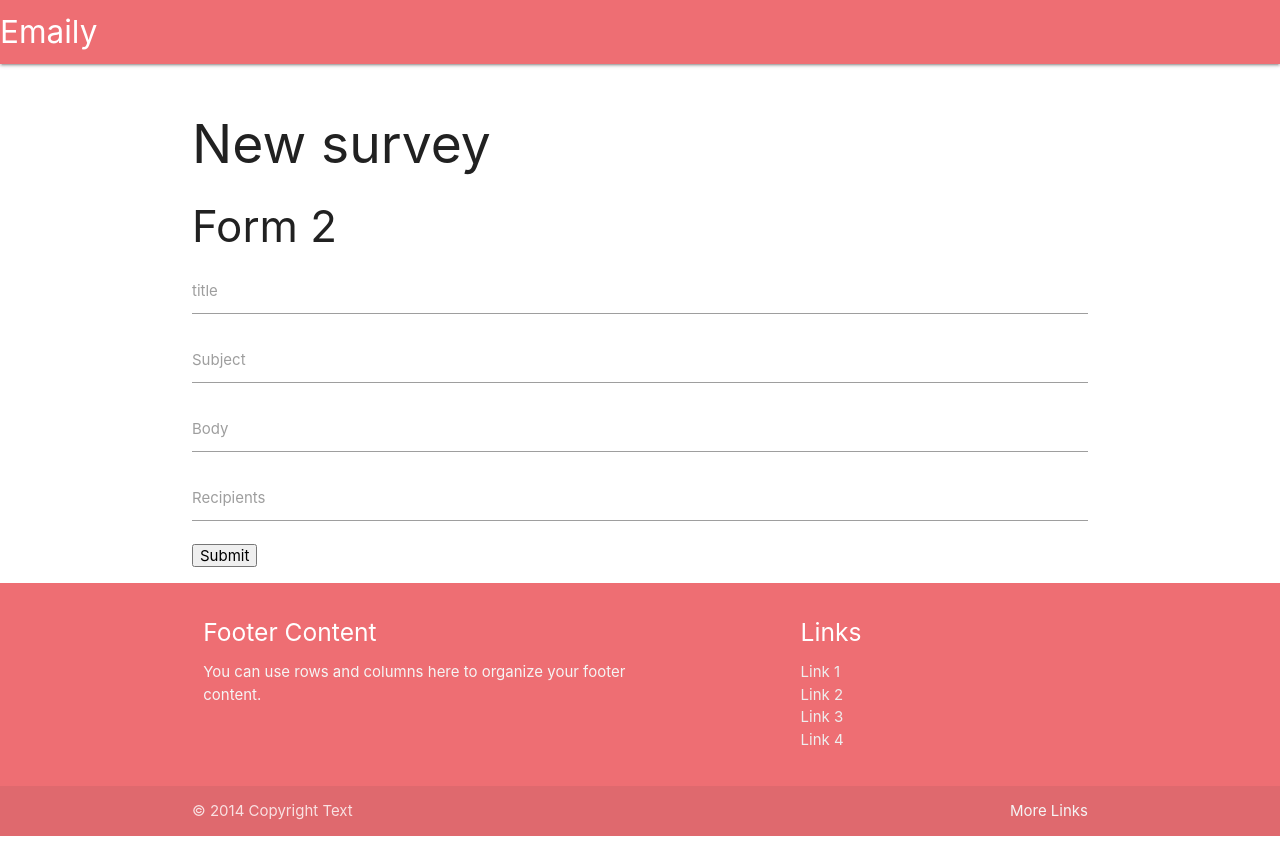
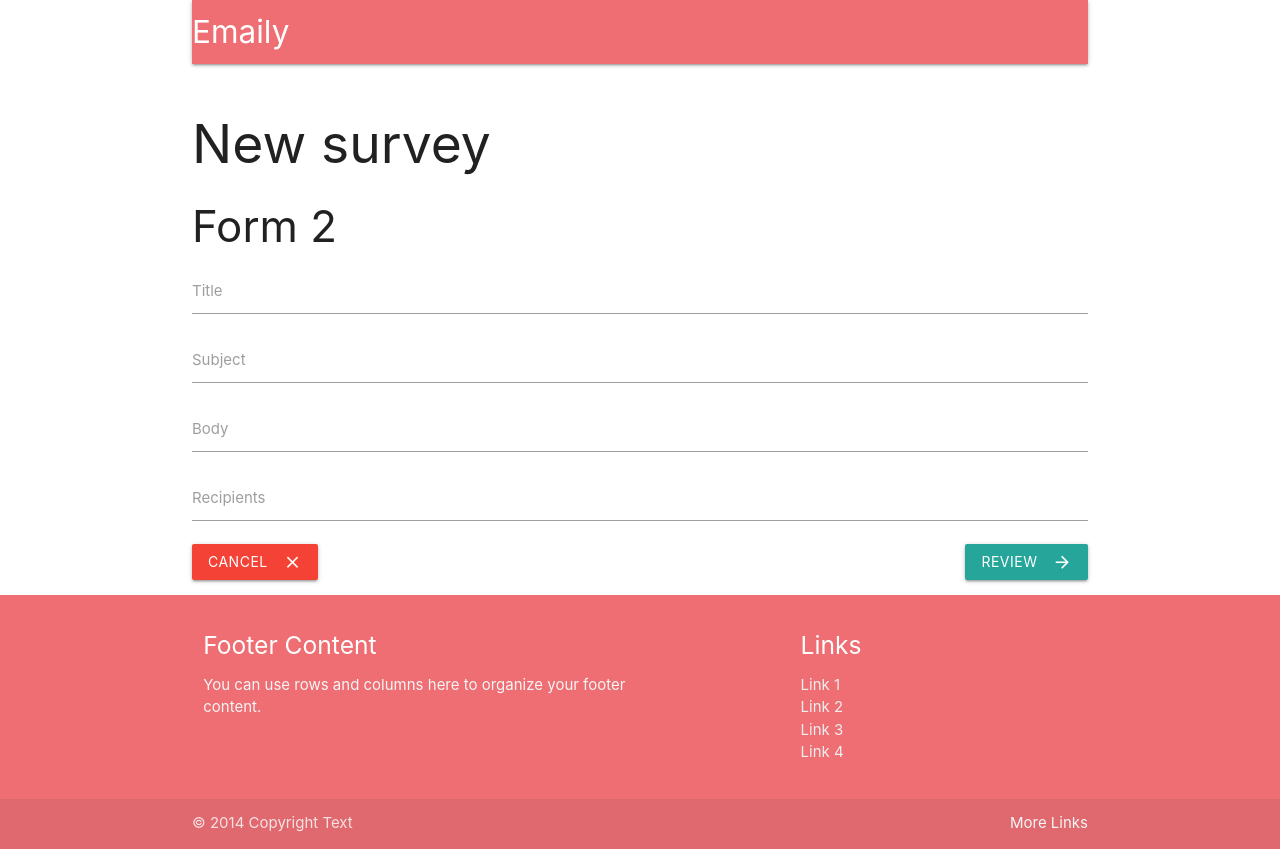
Before and after one commit to v3nt/react-fedback-app, a React (Create React App) app in the folder client/: page /surveys/new in a window 1280 px wide. Built offline with nearby package versions, Linux system fonts and the light colour scheme; no server answers.

Commit message:
form buttons

```diff
--- a/client/src/components/App.js
+++ b/client/src/components/App.js
@@ -10,14 +10,12 @@ import Footer from "./Footer";
 import Landing from "./Landing";
 import Dashboard from "./Dashboard";
 import SurveyNew from "./SurveyNew";
+import SurveyList from "./SurveyList";
 
 // styles
 import "materialize-css/dist/css/materialize.min.css";
 
 // Dummy comps
-
-// const SurveyNew = () => <h2>Survey new</h2>;
-const SurveyList = () => <h2>Survey List</h2>;
 
 // converted from functiuonal Comp to class Comp
 class App extends React.Component {
@@ -29,9 +27,9 @@ class App extends React.Component {
     return (
       <div>
         <BrowserRouter>
-          <div>
+          <div className="container">
             <Header />
-            <div className="container section">
+            <div className=" section">
               <Route path="/" exact component={Landing} />
               <Route
                 path="/dashboard"
--- a/client/src/components/Footer.js
+++ b/client/src/components/Footer.js
@@ -2,35 +2,35 @@ import React from "react";
 
 const Footer = () => {
   return (
-    <footer class="page-footer">
-      <div class="container">
-        <div class="row">
-          <div class="col m6 s12">
-            <h5 class="white-text">Footer Content</h5>
-            <p class="grey-text text-lighten-4">
+    <footer className="page-footer">
+      <div className="container">
+        <div className="row">
+          <div className="col m6 s12">
+            <h5 className="white-text">Footer Content</h5>
+            <p className="grey-text text-lighten-4">
               You can use rows and columns here to organize your footer content.
             </p>
           </div>
-          <div class="col m4 offset-l2 s12">
-            <h5 class="white-text">Links</h5>
+          <div className="col m4 offset-l2 s12">
+            <h5 className="white-text">Links</h5>
             <ul>
               <li>
-                <a class="grey-text text-lighten-3" href="#!">
+                <a className="grey-text text-lighten-3" href="#!">
                   Link 1
                 </a>
               </li>
               <li>
-                <a class="grey-text text-lighten-3" href="#!">
+                <a className="grey-text text-lighten-3" href="#!">
                   Link 2
                 </a>
               </li>
               <li>
-                <a class="grey-text text-lighten-3" href="#!">
+                <a className="grey-text text-lighten-3" href="#!">
                   Link 3
                 </a>
               </li>
               <li>
-                <a class="grey-text text-lighten-3" href="#!">
+                <a className="grey-text text-lighten-3" href="#!">
                   Link 4
                 </a>
               </li>
@@ -38,10 +38,10 @@ const Footer = () => {
           </div>
         </div>
       </div>
-      <div class="footer-copyright">
-        <div class="container">
+      <div className="footer-copyright">
+        <div className="container">
           © 2014 Copyright Text
-          <a class="grey-text text-lighten-4 right" href="#!">
+          <a className="grey-text text-lighten-4 right" href="#!">
             More Links
           </a>
         </div>
--- a/client/src/components/SurveyForm.js
+++ b/client/src/components/SurveyForm.js
@@ -1,40 +1,25 @@
 import React, { Component } from "react";
 import { reduxForm, Field } from "redux-form";
+import { Link } from "react-router-dom";
 
 // reduxForm -s same as connect and used to connect to redux store.
 
 import SurveyField from "./SurveyField";
 
+const FIELDS = [
+  { label: "Title", name: "surveyTitle" },
+  { label: "Subject", name: "surveySubject" },
+  { label: "Body", name: "surveyBody" },
+  { label: "Recipients", name: "surveyRecipients" },
+];
+
 class SurveyForm extends Component {
   renderField() {
-    return (
-      <div>
-        <Field
-          label="title"
-          name="surveyTitle"
-          component={SurveyField}
-          type="text"
-        />
-        <Field
-          label="Subject"
-          name="surveySubject"
-          component={SurveyField}
-          type="text"
-        />
-        <Field
-          label="Body"
-          name="surveyBody"
-          component={SurveyField}
-          type="text"
-        />
-        <Field
-          label="Recipients"
-          name="surveyRecipients"
-          component={SurveyField}
-          type="text"
-        />
-      </div>
-    );
+    return FIELDS.map((el) => {
+      return (
+        <Field key={el.name} {...el} component={SurveyField} type="text" />
+      );
+    });
   }
   render() {
     return (
@@ -44,8 +29,12 @@ class SurveyForm extends Component {
           onSubmit={this.props.handleSubmit((values) => console.log(values))}
         >
           {this.renderField()}
-          <button type="submit" value="Submit">
-            Submit
+          <Link to="/surveys" className="red btn">
+            Cancel <i className="material-icons right">clear</i>
+          </Link>
+
+          <button type="submit" value="Submit" className="btn right">
+            Review <i className="material-icons right">arrow_forward</i>
           </button>
         </form>
       </div>
--- /dev/null
+++ b/client/src/components/SurveyList.js
@@ -0,0 +1,20 @@
+import React, { Component } from "react";
+import { Link } from "react-router-dom";
+
+class SurveyList extends Component {
+  render() {
+    return (
+      <div>
+        <h2 className="header">Surveys</h2>
+        <Link
+          to="/surveys/new"
+          class="btn-floating btn-large waves-effect waves-light red"
+        >
+          <i class="material-icons">add</i>
+        </Link>
+      </div>
+    );
+  }
+}
+
+export default SurveyList;
```
